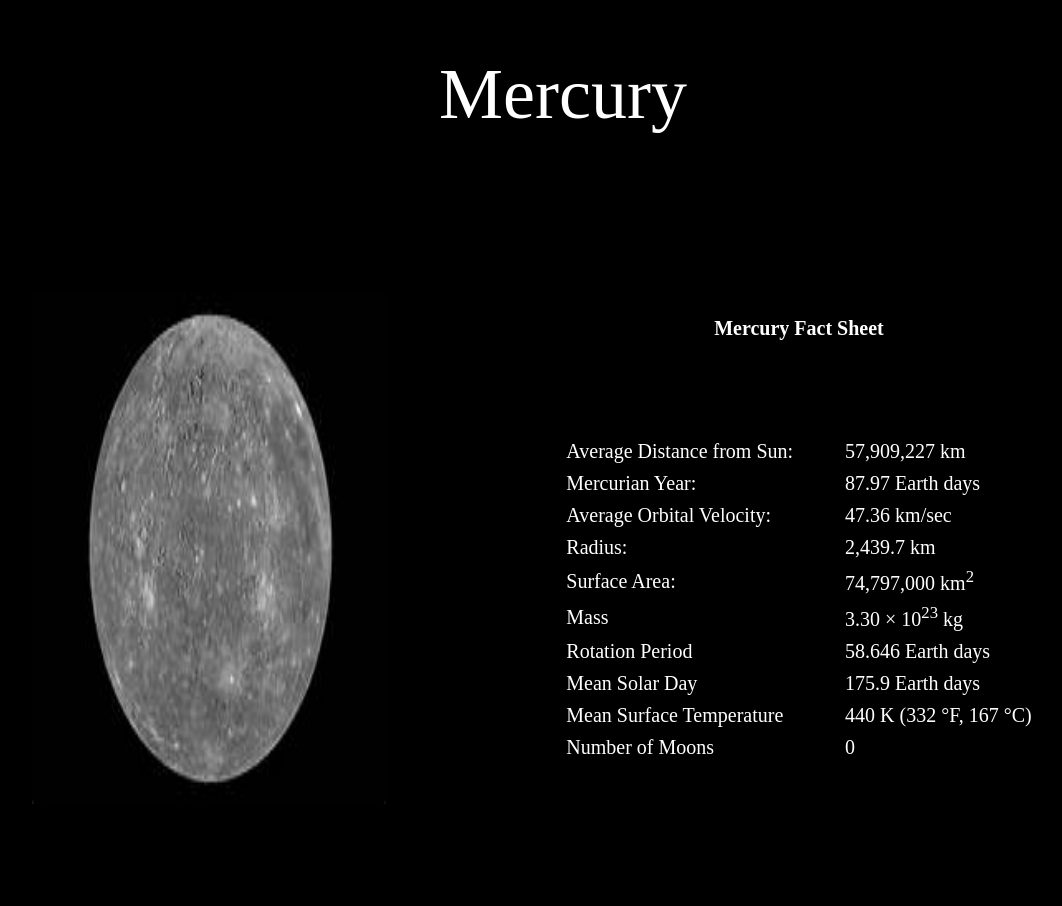
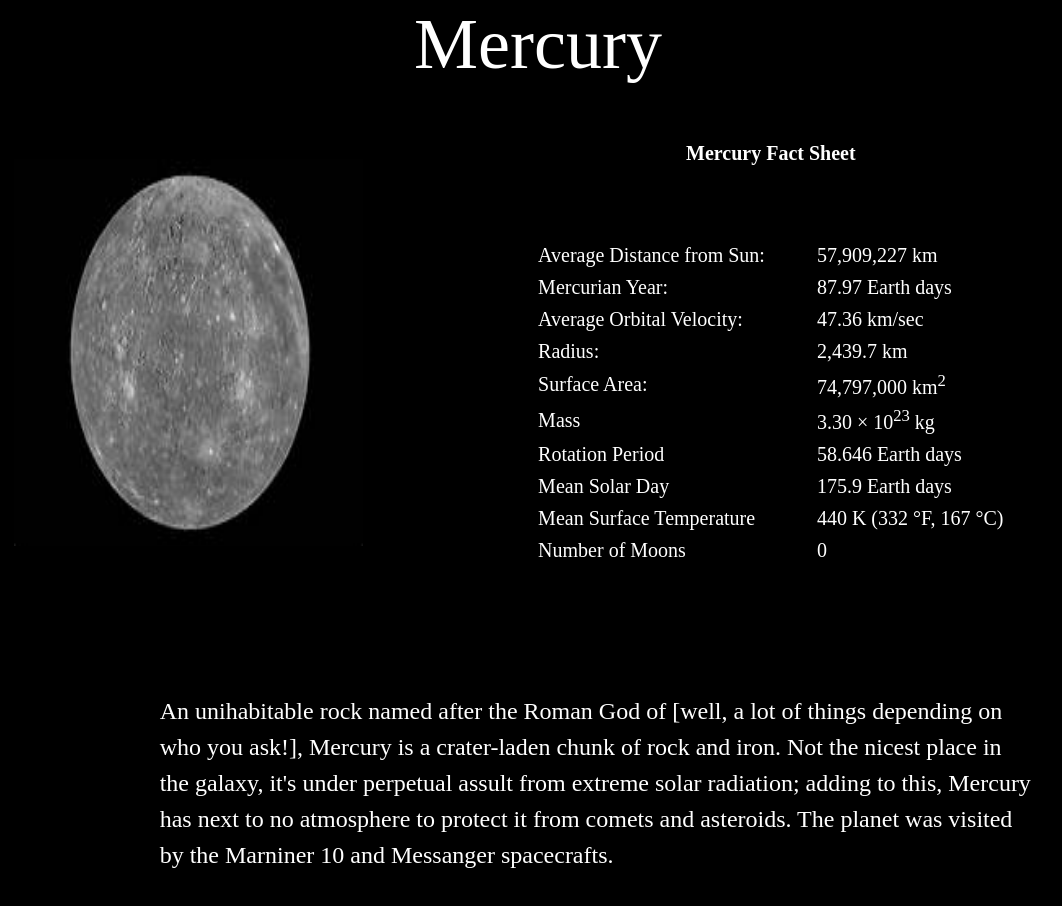
Before and after one commit to bhelzel/TheSolarSystemApp, a website: page public/index.html in a window 1280 px wide. Shown: the part 894-1800 px from the top of the page, without its empty margins (152-1214 px from the left). Drawn offline with nearby package versions, Linux system fonts and the light colour scheme; no server answers; files whose address does not match are found by name; a web font is replaced by a local one.

Commit message:
refactor styling

```diff
--- a/public/stylesheets/main.css
+++ b/public/stylesheets/main.css
@@ -1,19 +1,16 @@
 .body {
    display: grid;
    grid-template-areas: "nav mn";
-   margin: 0px;
    overflow-x: hidden;
-   width: (100vh - 100px);
+   width: (100vw - 150px);
 }
 
 main {
     background-color: black;
-    margin: 0px;
-    width: (100vh - 100px);
+    width: (100vw - 150px);
 }
 html {
     background-color: black;
-    margin: 0px;
 }
 
 nav {
@@ -41,6 +38,9 @@ nav {
     flex-wrap: wrap;
     grid-area: mn;
     overflow-x: hidden;
+    justify-content: left;
+    justify-self: left;
+    align-content: left;
 }
 
 .title {
@@ -50,13 +50,11 @@ nav {
 
 .planet {
     width: (100% - 100px);
-    margin-left: 100px;
-    margin-top: 100px;
+    margin-top: 40px;
     overflow-x: hidden;
-    margin: 25px;
     display: grid;
     grid-template-columns: 2fr 3fr;
-    grid-template-rows: 1fr 3fr 2fr;
+    grid-template-rows: 100px 3fr 2fr;
     grid-template-areas:
         "hdr hdr"
         "img inf"
@@ -82,12 +80,14 @@ nav {
     display: flex;
     justify-content: left;
     align-items: left;
+    align-self: left;
+    justify-items: left;
 }
 
 .stock-intro > p {
     width: 75%;
+    align-self: left;
     justify-self: left;
-    align-self: left;
     font-family: 'Arapey', serif;
     font-size: 24px;
 }
@@ -174,7 +174,7 @@ img {
     width: 100%;
     margin: 5%;
     line-height: 1.5;
-    padding: 20px;
+
 }
 
 .stock-intro {
@@ -189,7 +189,7 @@ img {
 }
 table {
     display: flex;
-    justify-content: space-evenly;
+    justify-content: center;
 }
 
 td {
```
